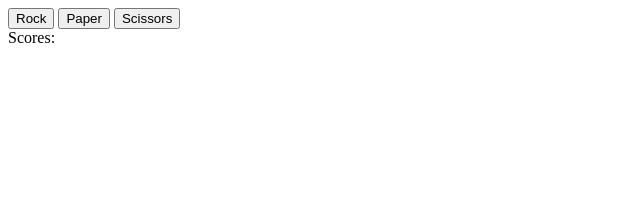
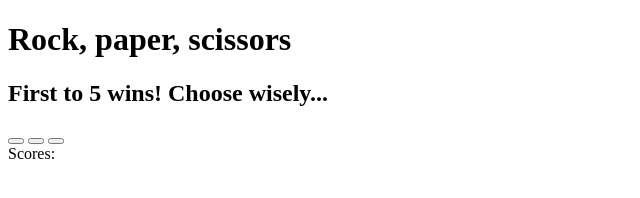
Before and after one commit to M1lney/Rock-Paper-Scissorts-java, a plain HTML site: page index.html in a window 1280 px wide. Shown: the whole page, without its empty margins (0-640 px from the left). Drawn offline with Linux system fonts and the light colour scheme.

Commit message:
Add event listener that plays a round and updates score
Add event listener for each button which stores target id as
in a variable called choice. Then sends choice to function onClick.

onClick function takes choice and calls play round with choice as the
parameter for player selection.

add condition that onCLick is called only when playerScore and computer
Score dont equal 5.

Add a div called GG to display game over message when player or
computer reach a score of 5.

```diff
--- a/index.html
+++ b/index.html
@@ -6,17 +6,23 @@
     <meta name="viewport" content="width=device-width, initial-scale=1.0">
     <title>Document</title>
     <script src="RPS.js" defer></script>
+    <link rel="stylesheet" href="style.css">
 </head>
 <body>
-    <button id="rock">Rock</button>
-    <button id="paper">Paper</button>
-    <button id="scissors">Scissors</button>
-    <div class="container">Scores:
-        <div class="scores">
-            <div class="playerScore"></div>
-            <div class="compScore"></div>
-
+      <h1>Rock, paper, scissors</h1>
+      <h2>First to 5 wins! Choose wisely...</h2>
+      <div class="buttonContainer">
+            <button id="rock"></button>
+            <button id="paper"></button>
+            <button id="scissors"></button>
+      </div>
+      <div class="roundResult"></div>
+      <div class="container">Scores:
+          <div class="GG"></div>
+          <div class="scores">
+                <div class="playerScore"></div>
+                <div class="compScore"></div>
+            </div>
         </div>
-    </div>
 </body>
 </html>
```
